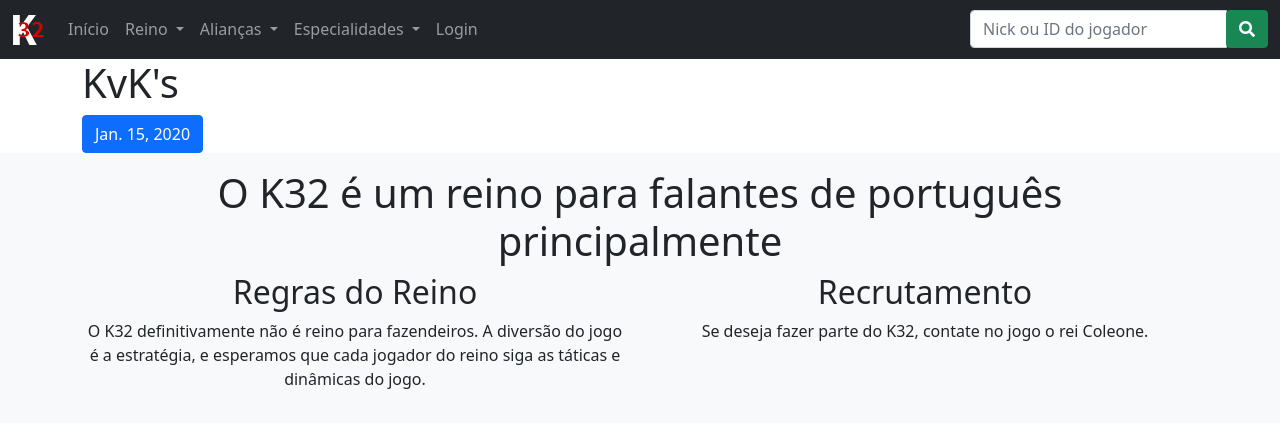
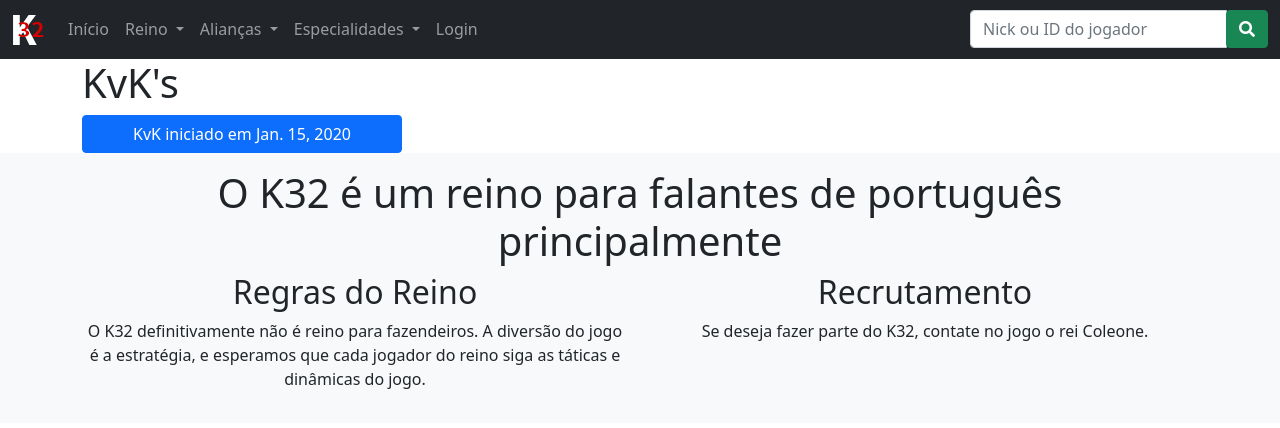
Before and after one commit to felipebastos/rise, a Django app: page /kvk/ in a window 1280 px wide. Shown: the top 428 px of the page. Run offline with Django 3.2, Linux system fonts and the light colour scheme; tables that the repository leaves empty hold one stand-in row (values such as "Sample post"); parts of the project's set-up code (start-up, migrations or seed data) failed here and were passed over.

Commit message:
Melhorias de leiaute.

```diff
--- a/kvk/templates/kvk/index.html
+++ b/kvk/templates/kvk/index.html
@@ -17,12 +17,16 @@
 {% endif %}
 <div class="container">
     <h1>KvK's</h1>
-    {% for kvk in kvks %}
-    {% if forloop.counter == 1 %}
-    <a href="/kvk/edit/{{kvk.id}}/" class="btn btn-primary">{{kvk.inicio}}</a>
-    {% else %}
-    <a href="/kvk/edit/{{kvk.id}}/" class="btn btn-secondary">{{kvk.inicio}}</a>
-    {% endif %}
-    {% endfor %}
+    <div class="d-flex flex-wrap gap-1">
+        {% for kvk in kvks %}
+        {% if forloop.counter == 1 %}
+        <a href="/kvk/edit/{{kvk.id}}/" class="btn btn-primary g-col-6" style="width: 20rem;">KvK iniciado em
+            {{kvk.inicio}}</a>
+        {% else %}
+        <a href="/kvk/edit/{{kvk.id}}/" class="btn btn-secondary g-col-6" style="width: 20rem;">KvK iniciado em
+            {{kvk.inicio}}</a>
+        {% endif %}
+        {% endfor %}
+    </div>
 </div>
 {% endblock %}
--- a/kvk/templates/kvk/kvk.html
+++ b/kvk/templates/kvk/kvk.html
@@ -51,7 +51,7 @@
             {% endfor %}
         </tbody>
     </table>
-    <h1>Zerados</h1>
+    <h1>Zerados pelo adversário</h1>
     <table class="table table-hover table-striped">
         <thead>
             <tr>
```
Also changed, not shown: mge/templates/mge/index.html (+11 -8 lines).
